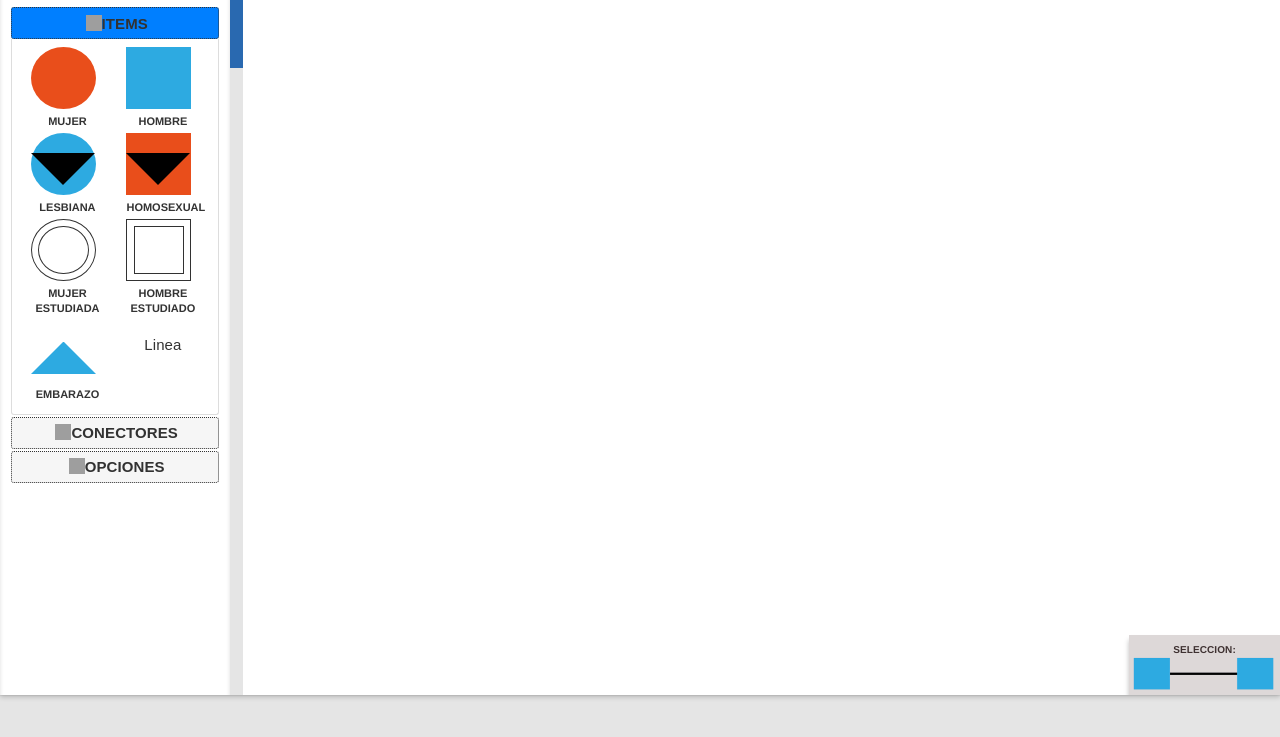
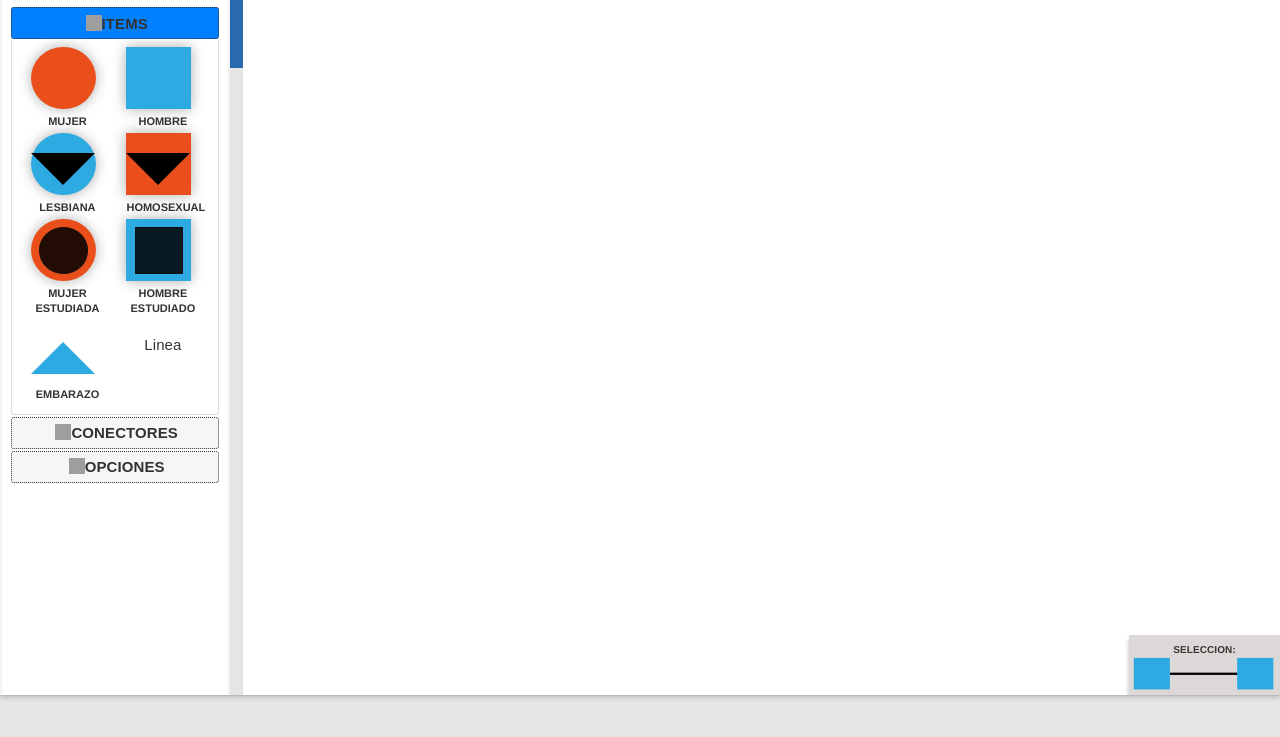
Before and after one commit to dmsanchez86/henogram, a plain HTML site: page index.html in a window 1280 px wide. Shown: the part 59-796 px from the top of the page. Drawn offline with nearby package versions, Linux system fonts and the light colour scheme; grey boxes are pictures that could not be loaded; a web font is replaced by a local one.

Commit message:
remove classes, Add attributes

```diff
--- a/index.html
+++ b/index.html
@@ -227,31 +227,31 @@ path {
               <h3>Items</h3>
               <div style="padding: .5rem; overflow:auto">
                   <div class="item-drag col s6">
-                    <div class="icon-drag man" data-target="man"></div>
+                    <div class="icon-drag" type="woman" data-target="man"></div>
                     <p class="title">Mujer</p>
                   </div>
                   <div class="item-drag col s6">
-                    <div class="icon-drag woman" data-target="woman"></div>
+                    <div class="icon-drag" data-target="woman" type="man"></div>
                     <p class="title">Hombre</p>
                   </div>
                   <div class="item-drag col s6">
-                    <div class="icon-drag lesbian" data-target="lesbian"></div>
+                    <div class="icon-drag" data-target="lesbian" type="lesbian"></div>
                     <p class="title">Lesbiana</p>
                   </div>
                   <div class="item-drag col s6">
-                    <div class="icon-drag homosex" data-target="homosex"></div>
+                    <div class="icon-drag homosex" data-target="homosex" type="homosex"></div>
                     <p class="title">Homosexual</p>
                   </div>
                   <div class="item-drag col s6">
-                    <div class="icon-drag man studied" data-target="man studied"></div>
+                    <div class="icon-drag" data-target="man studied" type="woman_studied"></div>
                     <p class="title">Mujer Estudiada</p>
                   </div>
                   <div class="item-drag col s6">
-                    <div class="icon-drag woman studied" data-target="woman studied"></div>
+                    <div class="icon-drag" data-target="woman studied" type="man_studied"></div>
                     <p class="title">Hombre Estudiado</p>
                   </div>
                   <div class="item-drag col s6">
-                    <div class="icon-drag pregnancy" data-target="pregnancy"></div>
+                    <div class="icon-drag" data-target="pregnancy" type="pregnancy"></div>
                     <p class="title">Embarazo</p>
                   </div>
                   <div class="col s6">
--- a/js/actions.js
+++ b/js/actions.js
@@ -418,27 +418,10 @@ jsPlumb.ready(function(e){
 		drop: function(e,ui){
 			droppedElement = ui.helper.clone();
 
-            $target = droppedElement.attr("data-target");
+            $target = droppedElement.attr("type");
 
             $(droppedElement).removeAttr("class");
-
-            if($target == "man")
-                $(droppedElement).addClass("shape man");
-            else if($target == "woman")
-                $(droppedElement).addClass("shape woman");
-            else if($target == "lesbian")
-                $(droppedElement).addClass("shape lesbian");
-            else if($target == "homosex")
-                $(droppedElement).addClass("shape homosex");
-            else if($target == "pregnancy")
-                $(droppedElement).addClass("shape pregnancy");
-            else if($target == "woman studied")
-                $(droppedElement).addClass("shape woman studied");
-            else if($target == "man studied")
-                $(droppedElement).addClass("shape man studied");
-            else
-                $(droppedElement).addClass("shape");
-
+             $(droppedElement).addClass("shape");
 
 			$(droppedElement).append("<span class='age'></span>");
 			$(droppedElement).append("<span class='date'></span>");
--- a/sass/base.scss
+++ b/sass/base.scss
@@ -125,8 +125,9 @@ body{
     text-shadow: 0 0 1px #323232;
     line-height: 50px;
     font-size: 1.5rem;
+    box-shadow: 0 0 13px 0px rgba(0,0,0,.33);
 
-    &.man{
+    &[type="woman"]{
         content: attr(text);
         display: block;
         background: $man;
@@ -134,50 +135,60 @@ body{
         @include border-radius(50%);
 
         &.studied{
-            background: white;
-            border: solid thin #323232;
+
+        }
+    }
+
+    &[type="woman_studied"]{
+        content: attr(text);
+        display: block;
+        padding: .5rem;
+        background: $man;
+        @include border-radius(50%);
 
         &:after{
-                width: 80%;
-                height: 80%;
+            width: 75%;
+            height: 75%;
             margin: auto;
             position: absolute;
             top: 0;
             left: 0;
             right: 0;
             bottom: 0;
-                border: solid thin #323232;
+            background: rgba(0,0,0,.85);
+            border: solid thin #111;
             content: '';
             @include border-radius(50%);
         }
     }
+
+    &[type="man"]{
+        display: block;
+        background: $woman;
+        padding: .5rem;
     }
 
-    &.woman{
+    &[type="man_studied"]{
         display: block;
         background: $woman;
         padding: .5rem;
 
-        &.studied{
-            background: white;
-            border: solid thin #323232;
-
         &:after{
-                width: 80%;
-                height: 80%;
+            width: 75%;
+            height: 75%;
             margin: auto;
+            background: rgba(0,0,0,.85);
             position: absolute;
             top: 0;
             left: 0;
             right: 0;
             bottom: 0;
-                border: solid thin #323232;
+            border: solid thin #111;
             content: '';
         }
     }
-    }
 
-    &.lesbian{
+    &[type="lesbian"]{
         display: block;
         background: $woman;
         padding: .5rem;
@@ -196,7 +207,7 @@ body{
 
     }
 
-    &.homosex{
+    &[type="homosex"]{
         display: block;
         background: $man;
         padding: .5rem;
@@ -214,7 +225,9 @@ body{
 
     }
 
-    &.pregnancy{
+    &[type="pregnancy"]{
+        box-shadow: none;
+
         &:after{
             box-sizing: border-box;
             content: '';
@@ -222,7 +235,7 @@ body{
             display: block;
             height: 100%;
             border-color: transparent transparent $woman transparent;
-            position: relative;
+            position: absolute;
             top: -10px;
         }
 
@@ -410,6 +423,12 @@ body{
     }
 }
 
+.down_ico{
+    + input[type=file]{
+        display: none;
+    }
+}
+
 .content.toolbox{
     h3{
         height: auto;
```
Also changed, not shown: css/main.css, 1 other file. Lines whose indentation alone changed are shown as unchanged.
